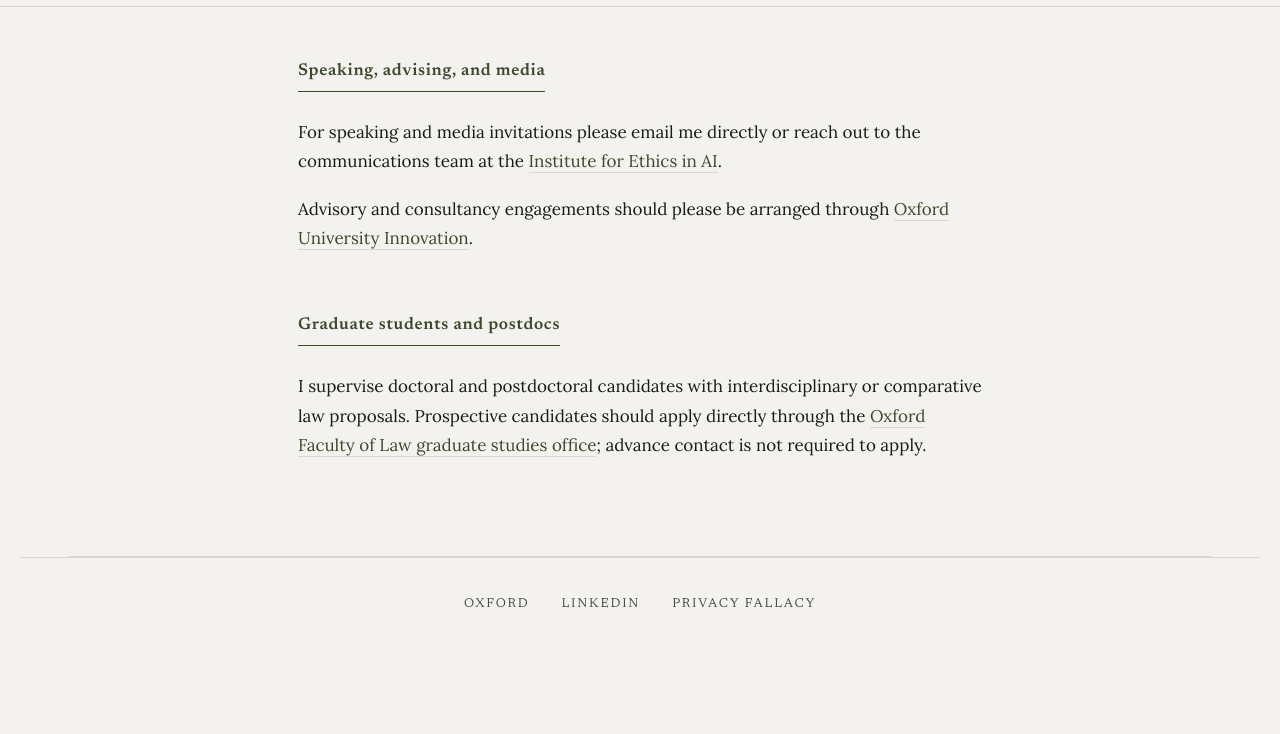
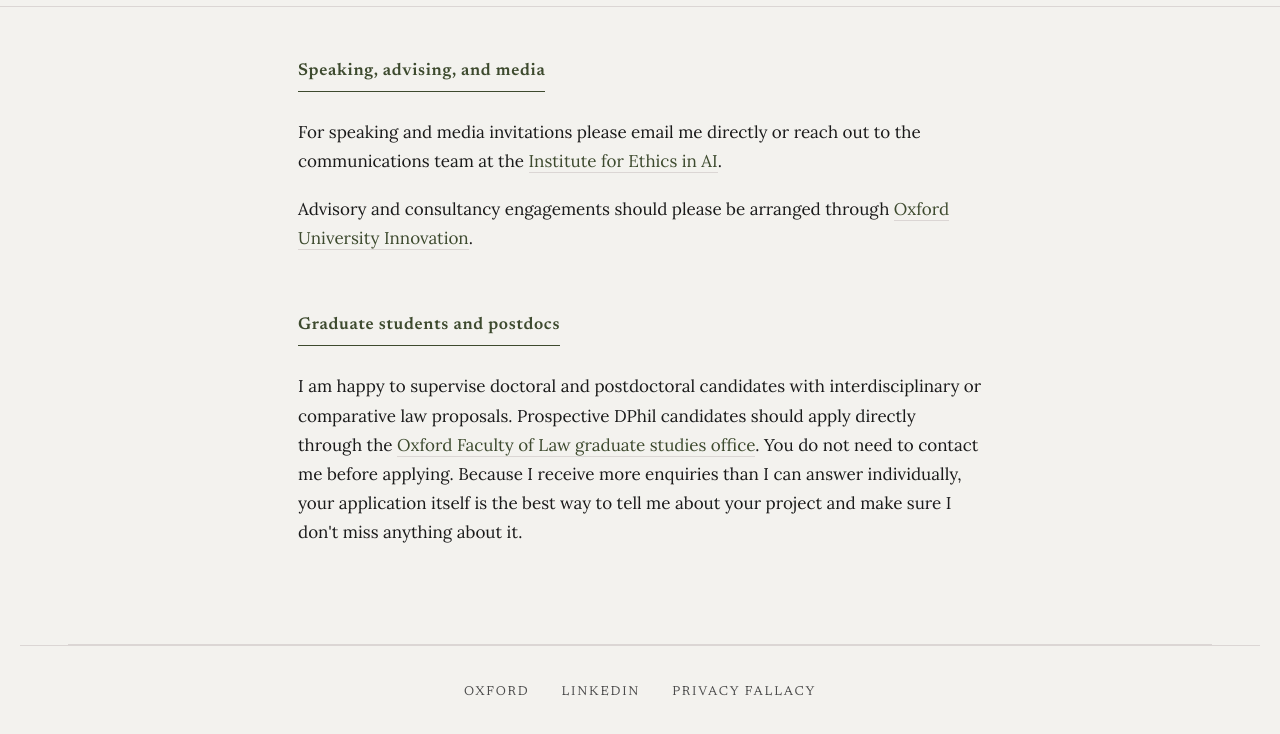
Before and after one commit to ignacio-cofone/ignacio-cofone.github.io, a plain HTML site: page contact.html in a window 1280 px wide. Shown: the part 70-804 px from the top of the page. Drawn offline with Linux system fonts and the light colour scheme.

Commit message:
Update contact.html

```diff
--- a/contact.html
+++ b/contact.html
@@ -70,7 +70,7 @@
   <div class="section">
     <span class="section-label">Graduate students and postdocs</span>
     <div class="prose">
-      <p>I supervise doctoral and postdoctoral candidates with interdisciplinary or comparative law proposals. Prospective candidates should apply directly through the <a href="https://www.law.ox.ac.uk/admissions">Oxford Faculty of Law graduate studies office</a>; advance contact is not required to apply.</p>
+      <p>I am happy to supervise doctoral and postdoctoral candidates with interdisciplinary or comparative law proposals. Prospective DPhil candidates should apply directly through the <a href="https://www.law.ox.ac.uk/admissions">Oxford Faculty of Law graduate studies office</a>. You do not need to contact me before applying. Because I receive more enquiries than I can answer individually, your application itself is the best way to tell me about your project and make sure I don't miss anything about it.</p>
     </div>
   </div>
 
```
